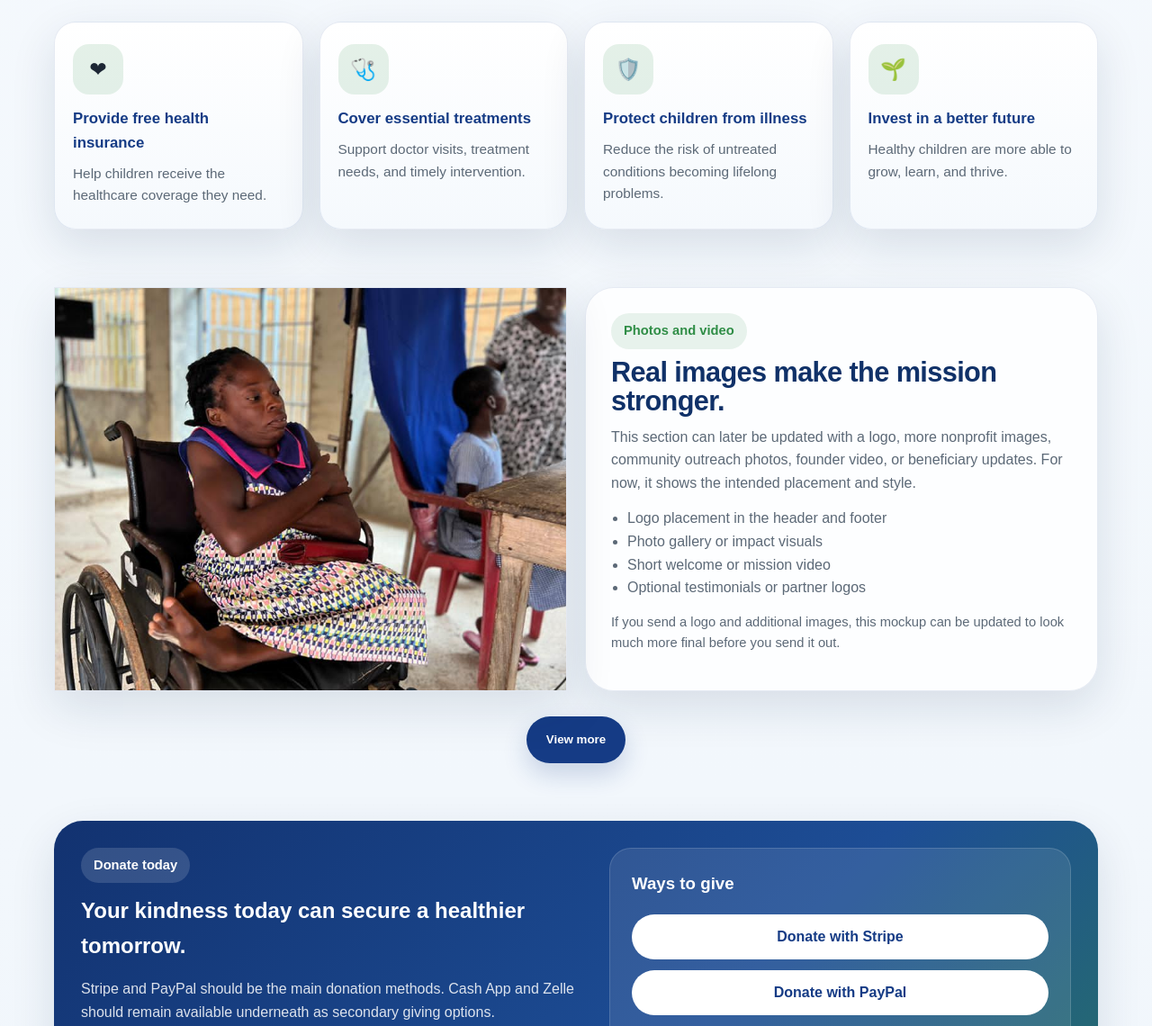
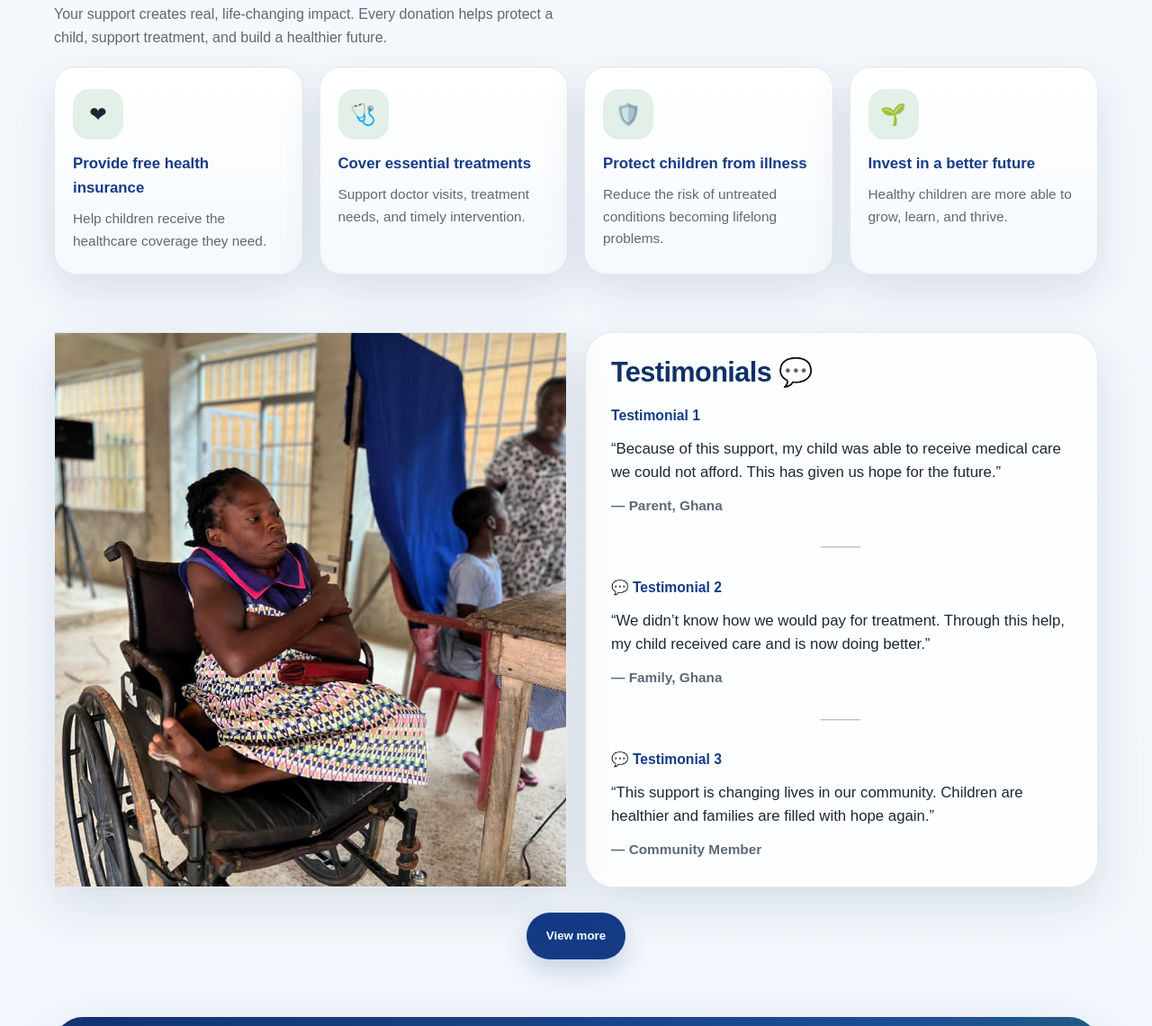
Before and after one commit to proabdulbasit/dwra-website, a plain HTML site: page index.html in a window 1280 px wide. Shown: the part 1673-2813 px from the top of the page at 90% size. Drawn offline with Linux system fonts and the light colour scheme.

Commit message:
fixed the content

```diff
--- a/index.html
+++ b/index.html
@@ -139,6 +139,7 @@
       letter-spacing:-.02em;
     }
     .section-head p{margin:0; max-width:66ch; color:var(--muted)}
+    .section-head p + p{margin-top:14px}
 
     .about-grid, .media-grid, .contact-grid, .donation-grid{
       display:grid; gap:20px;
@@ -157,6 +158,32 @@
     .panel h3{margin:0 0 10px; color:var(--blue)}
     .panel p{margin:0 0 12px; color:var(--muted)}
     .list{margin:0; padding-left:18px; color:var(--muted)}
+
+    .testimonials-panel .testimonial-kicker{
+      margin:0 0 12px;
+      font-weight:800;
+      color:var(--blue);
+      font-size:.98rem;
+    }
+    .testimonials-panel blockquote{
+      margin:0 0 12px;
+      padding:0;
+      border:none;
+    }
+    .testimonials-panel blockquote p{
+      margin:0;
+      color:var(--text);
+      font-size:1.05rem;
+      line-height:1.55;
+    }
+    .testimonials-panel .testimonial-by{margin:0; color:var(--muted); font-weight:700; font-size:.96rem}
+    .testimonials-panel .testimonial-sep{
+      margin:20px 0;
+      text-align:center;
+      color:rgba(92,105,119,.45);
+      font-size:1rem;
+      letter-spacing:.12em;
+    }
 
     .impact-grid{
       display:grid; grid-template-columns:repeat(4,1fr); gap:18px;
@@ -185,7 +212,8 @@
       object-position:42% center;
     }
 
-    .gallery-modal{
+    /* Only style when open — a bare .gallery-modal { display:flex } overrides UA display:none and shows the dialog in-page */
+    .gallery-modal[open]{
       margin:0;
       padding:20px;
       border:none;
@@ -381,10 +409,14 @@
       <div class="container">
         <div class="section-head">
           <span class="eyebrow">About DWRA</span>
-          <h2>A clean one-page nonprofit site built to explain the mission and drive donations.</h2>
+          <h2>Providing access to healthcare for children who need it most.</h2>
           <p>
-            This version is structured as the final mockup to send to a Fiverr developer. It shows how the
-            finished landing page should look and what sections should be included once fully built and connected.
+            Diaspora Works and Relief Agency (DWRA Foundation) is a nonprofit organization dedicated to supporting
+            children in Ghana by helping provide access to health insurance and essential medical care.
+          </p>
+          <p>
+            Through the generosity of donors, we are working to remove barriers to treatment, protect children from
+            preventable illness, and create a healthier future for the next generation.
           </p>
         </div>
 
@@ -422,7 +454,8 @@
           <span class="eyebrow">Your donation can</span>
           <h2>Turn compassion into practical help.</h2>
           <p>
-            This section takes the flyer’s key ideas and turns them into clean website cards that build trust quickly.
+            Your support creates real, life-changing impact. Every donation helps protect a child, support treatment,
+            and build a healthier future.
           </p>
         </div>
 
@@ -465,24 +498,47 @@
             />
           </div>
 
-          <div class="card panel">
-            <div class="section-head" style="margin-bottom:14px;">
-              <span class="eyebrow">Photos and video</span>
-              <h2 style="font-size:clamp(1.5rem,2.4vw,2.2rem);">Real images make the mission stronger.</h2>
-              <p>
-                This section can later be updated with a logo, more nonprofit images, community outreach photos,
-                founder video, or beneficiary updates. For now, it shows the intended placement and style.
-              </p>
+          <div class="card panel testimonials-panel">
+            <div class="section-head" style="margin-bottom:18px;">
+              <h2 style="font-size:clamp(1.5rem,2.4vw,2.2rem); margin:0;">Testimonials 💬</h2>
             </div>
-            <ul class="list">
-              <li>Logo placement in the header and footer</li>
-              <li>Photo gallery or impact visuals</li>
-              <li>Short welcome or mission video</li>
-              <li>Optional testimonials or partner logos</li>
-            </ul>
-            <p class="note" style="margin-top:14px;">
-              If you send a logo and additional images, this mockup can be updated to look much more final before you send it out.
-            </p>
+
+            <div class="testimonial-block">
+              <p class="testimonial-kicker">Testimonial 1</p>
+              <blockquote>
+                <p>
+                  “Because of this support, my child was able to receive medical care we could not afford. This has given
+                  us hope for the future.”
+                </p>
+              </blockquote>
+              <p class="testimonial-by">— Parent, Ghana</p>
+            </div>
+
+            <p class="testimonial-sep" role="presentation">⸻</p>
+
+            <div class="testimonial-block">
+              <p class="testimonial-kicker">💬 Testimonial 2</p>
+              <blockquote>
+                <p>
+                  “We didn’t know how we would pay for treatment. Through this help, my child received care and is now
+                  doing better.”
+                </p>
+              </blockquote>
+              <p class="testimonial-by">— Family, Ghana</p>
+            </div>
+
+            <p class="testimonial-sep" role="presentation">⸻</p>
+
+            <div class="testimonial-block">
+              <p class="testimonial-kicker">💬 Testimonial 3</p>
+              <blockquote>
+                <p>
+                  “This support is changing lives in our community. Children are healthier and families are filled with
+                  hope again.”
+                </p>
+              </blockquote>
+              <p class="testimonial-by">— Community Member</p>
+            </div>
           </div>
         </div>
 
@@ -553,9 +609,9 @@
       <div class="container">
         <div class="section-head">
           <span class="eyebrow">Contact</span>
-          <h2>Keep the final section simple and trustworthy.</h2>
+          <h2>Get in touch</h2>
           <p>
-            This gives visitors one more confidence point before they leave the page and also makes the nonprofit look more established.
+            We’re here to answer your questions and help you get involved.
           </p>
         </div>
 
@@ -571,14 +627,13 @@
           </div>
 
           <div class="card panel">
-            <h3>Developer notes</h3>
+            <h3>Why your support matters</h3>
             <p>
-              This file is meant to show the final design direction. The Fiverr developer should turn this into
-              a live working website, connect real donation links, preserve the design quality, and hand over full access.
+              Your generosity helps provide access to healthcare, protect children from preventable illness, and create
+              opportunities for a healthier future.
             </p>
             <p>
-              The site can be deployed on Vercel, WordPress, or Wix depending on the workflow, but ownership and edit access
-              should remain with you after delivery.
+              Every contribution, no matter the size, makes a meaningful difference in a child’s life.
             </p>
           </div>
         </div>
@@ -589,8 +644,8 @@
       <div class="container">
         <div class="footer-cta">
           <div>
-            <strong style="display:block; color:var(--blue); font-size:1.08rem;">This is the final mockup to send out.</strong>
-            <span class="note">Use this file to show the layout, feel, and expected structure of the finished site.</span>
+            <strong style="display:block; color:var(--blue); font-size:1.08rem;">Together we can make a lasting impact</strong>
+            <span class="note">Thank you for support</span>
           </div>
           <a class="btn btn-primary" href="#donate">View Donation Section</a>
         </div>
```
